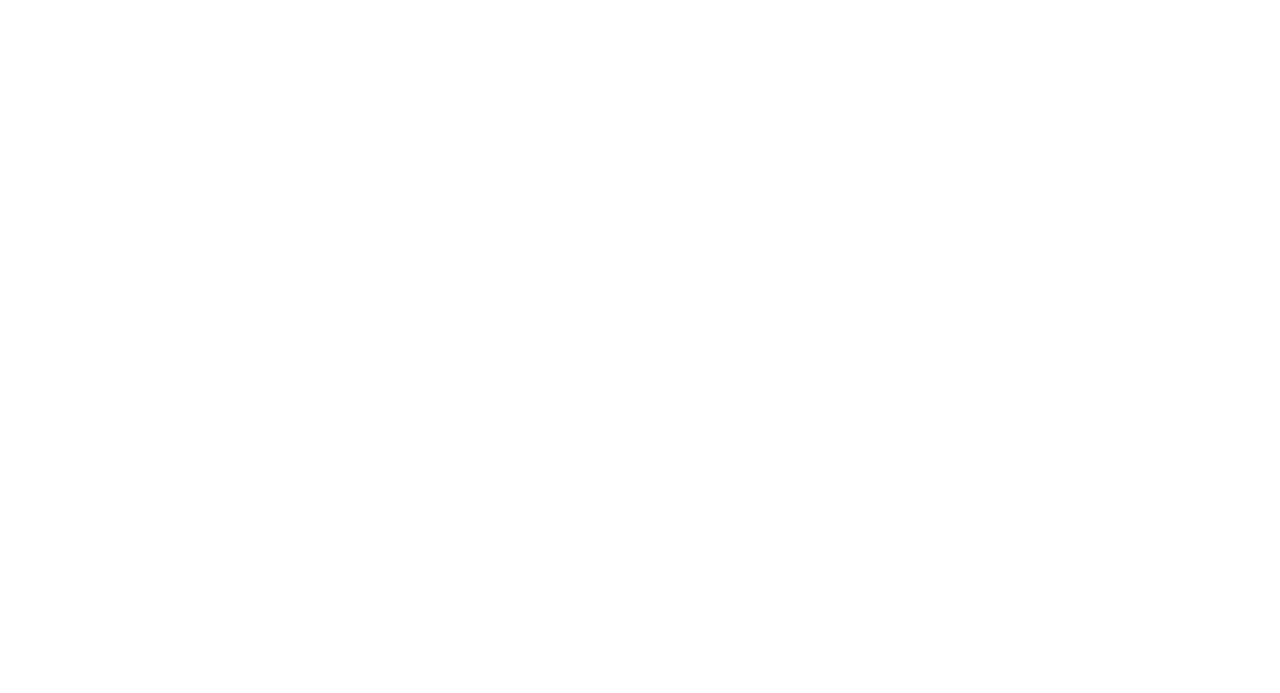
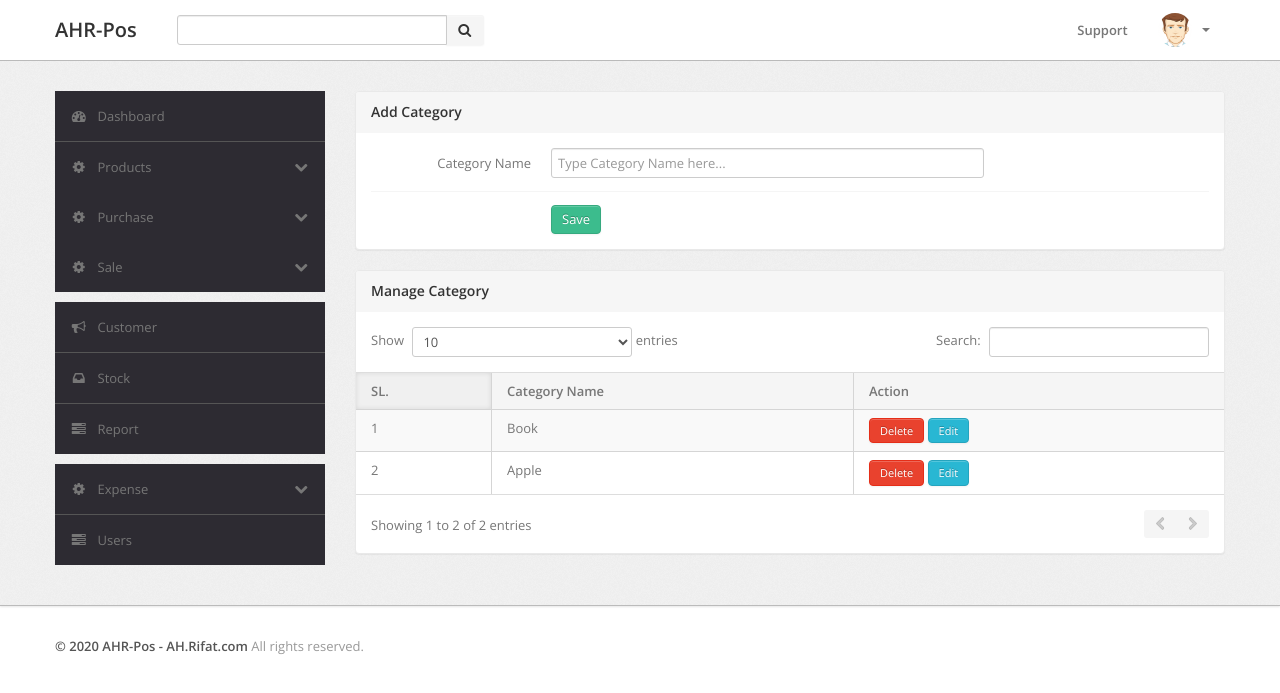
Before and after one commit to AH-Rifat/Inventory-Management-Software, a PHP site: page /frontend/add_category.php in a window 1280 px wide. Before the commit the part shown is empty. Shown: the top 693 px of the page. Run offline with PHP 8.4, Linux system fonts and the light colour scheme.

Commit message:
modified: frontend/add_category.php

```diff
--- a/frontend/add_category.php
+++ b/frontend/add_category.php
@@ -1 +1,75 @@
-<?php
+<?php require_once '../lib/_header.php'; ?>
+
+<div class="span9">
+    <div class="content">
+        <div class="module">
+            <div class="module-head">
+                <h3>Add Category</h3>
+            </div>
+            <div class="module-body">
+                <form class="form-horizontal row-fluid">
+                    <div class="control-group">
+                        <label class="control-label">Category Name</label>
+                        <div class="controls">
+                            <input type="text" placeholder="Type Category Name here..." class="span8">
+                        </div>
+                    </div>
+                    <div class="control-group">
+                        <div class="controls">
+                            <input type="submit" value="Save" class="btn btn-success">
+                        </div>
+                    </div>
+                </form>
+            </div>
+        </div>
+    </div>
+</div>
+
+<div class="span9">
+    <div class="content">
+        <div class="module">
+            <div class="module-head">
+                <h3>Manage Category</h3>
+            </div>
+            <div class="module-body table">
+                <table cellpadding="0" cellspacing="0" border="0" class="datatable-1 table table-bordered table-striped	 display" width="100%">
+                    <thead>
+                    <tr>
+                        <th>SL.</th>
+                        <th>Category Name</th>
+                        <th>Action</th>
+                    </tr>
+                    </thead>
+                    <tbody>
+                    <tr class="odd gradeX">
+                        <td>1</td>
+                        <td>Book</td>
+                        <td>
+                            <a class="btn btn-small btn-danger">Delete</a> <a class="btn btn-small btn-info">Edit</a>
+                        </td>
+                    </tr>
+                    <tr class="odd gradeX">
+                        <td>2</td>
+                        <td>Apple</td>
+                        <td>
+                            <a class="btn btn-small btn-danger">Delete</a> <a class="btn btn-small btn-info">Edit</a>
+                        </td>
+                    </tr>
+
+                    </tbody>
+                </table>
+            </div>
+        </div>
+    </div>
+</div>
+
+<script>
+    $(document).ready(function() {
+        $('.datatable-1').dataTable();
+        $('.dataTables_paginate').addClass("btn-group datatable-pagination");
+        $('.dataTables_paginate > a').wrapInner('<span />');
+        $('.dataTables_paginate > a:first-child').append('<i class="icon-chevron-left shaded"></i>');
+        $('.dataTables_paginate > a:last-child').append('<i class="icon-chevron-right shaded"></i>');
+    } );
+</script>
+<?php require_once '../lib/_footer.php'; ?>
```
